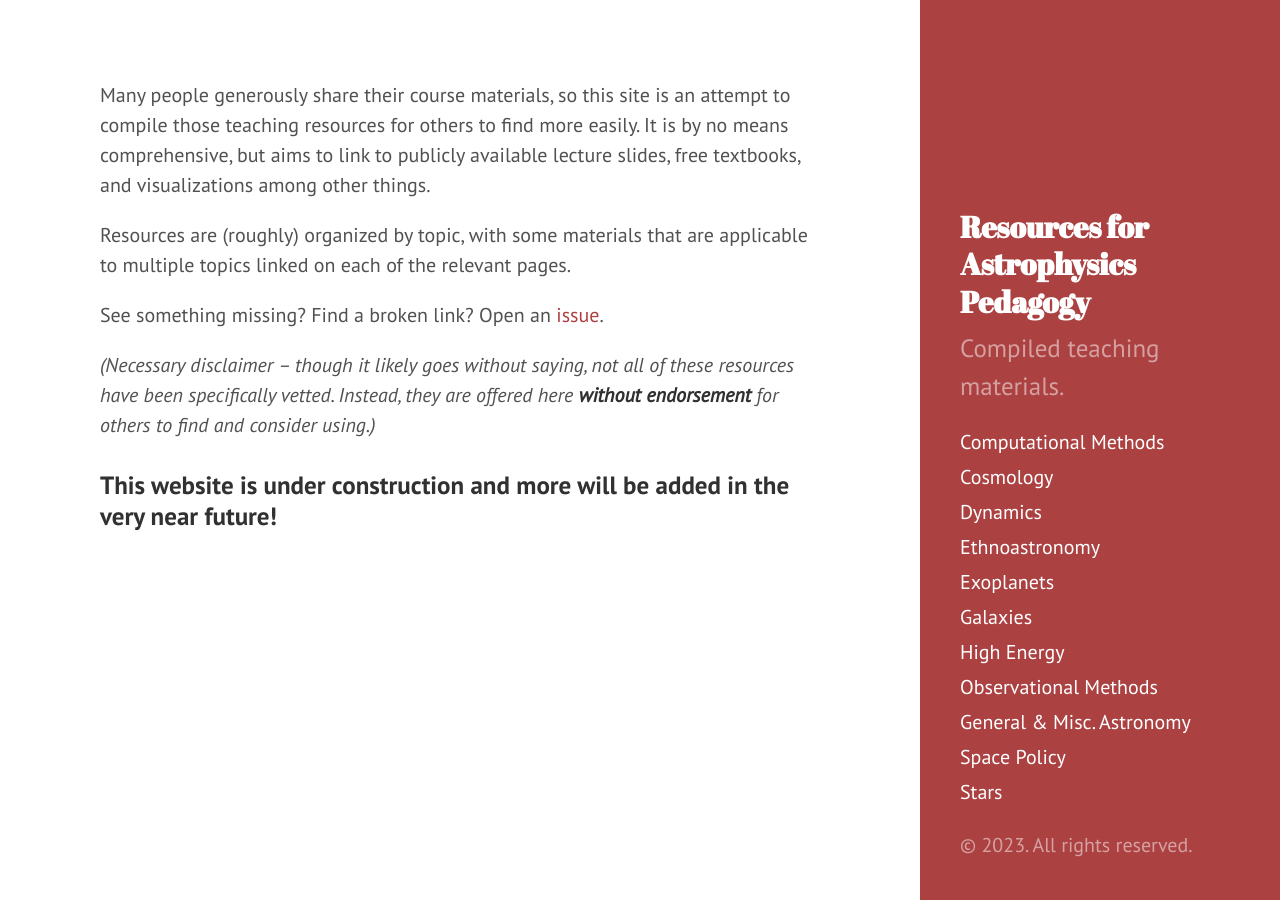
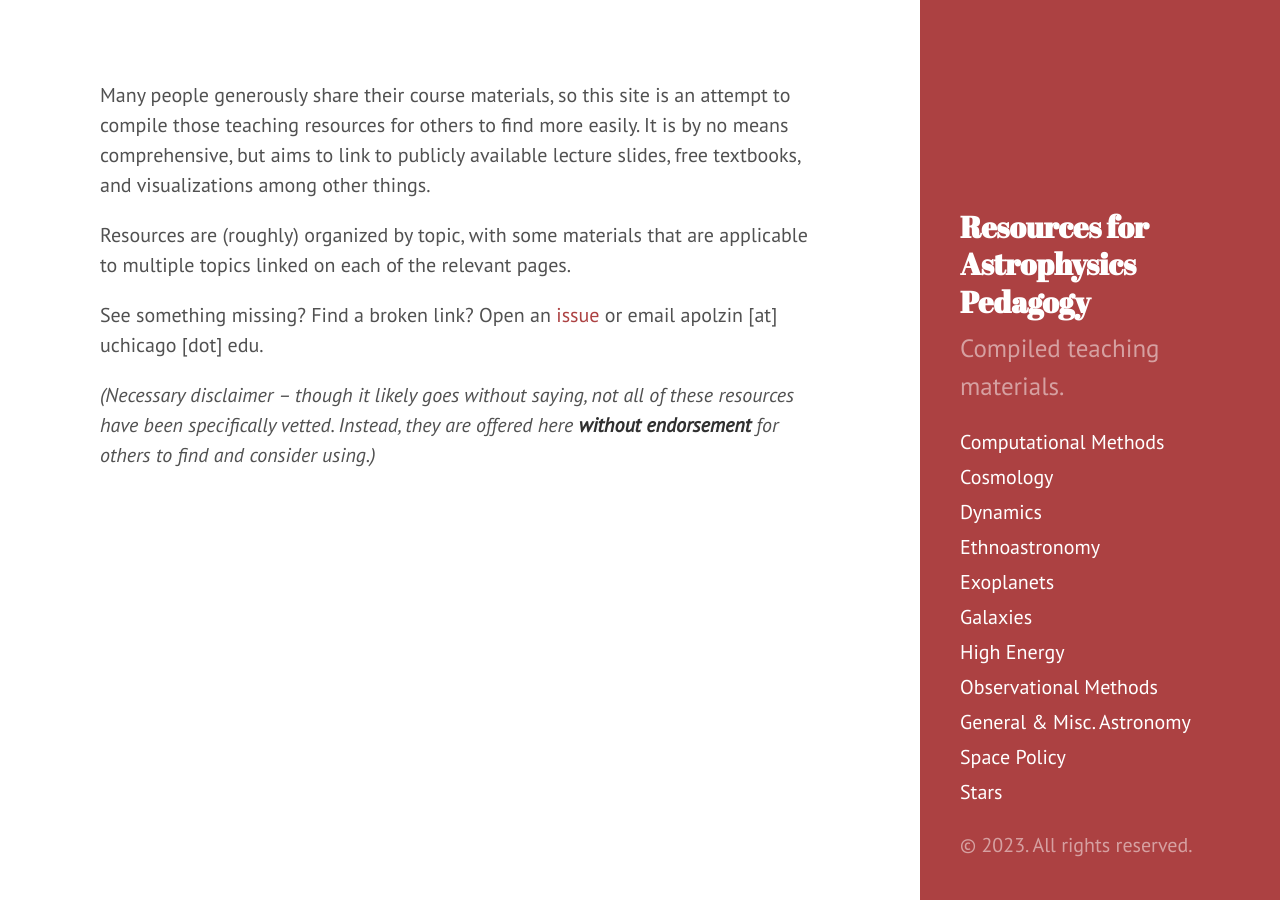
Before and after one commit to astroteaching/astroteaching.github.io, a Jekyll site: the page built from index.md, in a window 1280 px wide. Built offline with Jekyll 4.4.1, drawn with Linux system fonts in a browser that asks for light colours.

Commit message:
add some additional stellar links

```diff
--- a/index.md
+++ b/index.md
@@ -8,8 +8,8 @@ Many people generously share their course materials, so this site is an attempt
 Resources are (roughly) organized by topic, with some materials that are applicable to multiple topics linked on each of the relevant pages.
 
 
-See something missing? Find a broken link? Open an [issue](https://github.com/astroteaching/astroteaching.github.io/issues){:target="_blank"}.
+See something missing? Find a broken link? Open an [issue](https://github.com/astroteaching/astroteaching.github.io/issues){:target="_blank"} or email apolzin \[at\] uchicago \[dot\] edu.
 
 _(Necessary disclaimer -- though it likely goes without saying, not all of these resources have been specifically vetted. Instead, they are offered here **without endorsement** for others to find and consider using.)_
 
-### This website is under construction and more will be added in the very near future!
+<!-- ### This website is under construction and more will be added in the very near future! -->
```
Also changed, not shown: dynamics.md (+3 -0 lines), highenergy.md (+1 -0 lines), resources.md (+3 -0 lines), stars.md (+4 -0 lines).
